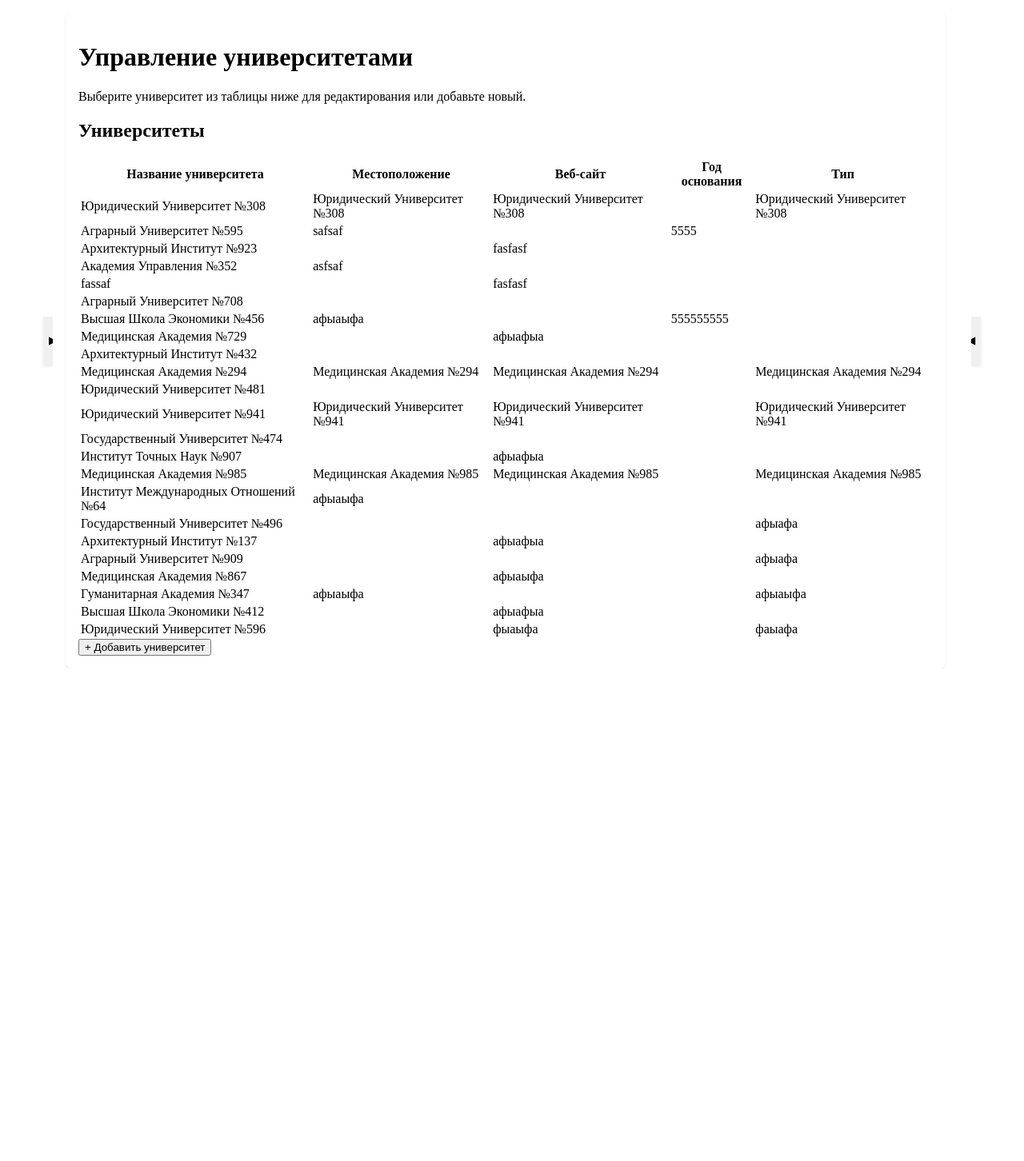
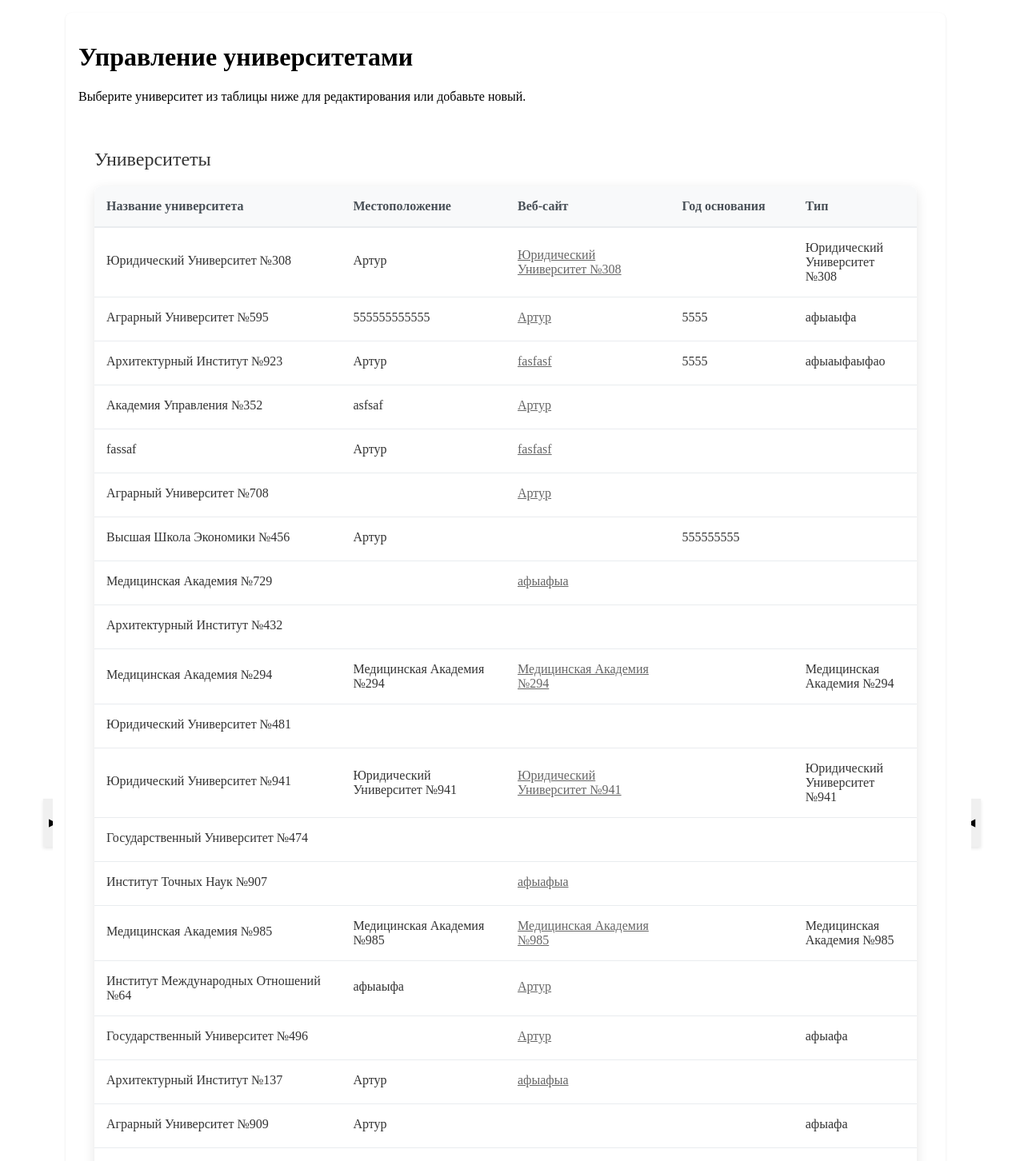
Before and after one commit to Apozoic/content-management, a React (Create React App) app: page / in a window 1280 px wide. Shown: the top 1452 px of the page at 80% size. Before the commit the page ends 836 px from the top, so only its background shows below. Built offline with nearby package versions, Linux system fonts and the light colour scheme; data requests are answered from the project's data file.

Commit message:
Внешний вид таблицы

```diff
--- a/db.json
+++ b/db.json
@@ -3,7 +3,7 @@
     {
       "id": "64f3",
       "name": "Юридический Университет №308",
-      "location": "Юридический Университет №308",
+      "location": "Артур",
       "website": "Юридический Университет №308",
       "founded": null,
       "type": "Юридический Университет №308"
@@ -11,31 +11,31 @@
     {
       "id": "777d",
       "name": "Аграрный Университет №595",
-      "location": "safsaf",
-      "website": "",
+      "location": "555555555555",
+      "website": "Артур",
       "founded": 5555,
-      "type": ""
+      "type": "афыаыфа"
     },
     {
       "id": "c13a",
       "name": "Архитектурный Институт №923",
-      "location": "",
+      "location": "Артур",
       "website": "fasfasf",
-      "founded": null,
-      "type": ""
+      "founded": 5555,
+      "type": "афыаыфаыфао"
     },
     {
       "id": "13a0",
       "name": "Академия Управления №352",
       "location": "asfsaf",
-      "website": "",
+      "website": "Артур",
       "founded": null,
       "type": ""
     },
     {
       "id": "af97",
       "name": "fassaf",
-      "location": "",
+      "location": "Артур",
       "website": "fasfasf",
       "founded": null,
       "type": ""
@@ -44,14 +44,14 @@
       "id": "4ad7",
       "name": "Аграрный Университет №708",
       "location": "",
-      "website": "",
+      "website": "Артур",
       "founded": null,
       "type": ""
     },
     {
       "id": "5c64",
       "name": "Высшая Школа Экономики №456",
-      "location": "афыаыфа",
+      "location": "Артур",
       "website": "",
       "founded": 555555555,
       "type": ""
@@ -124,7 +124,7 @@
       "id": "d96c",
       "name": "Институт Международных Отношений №64",
       "location": "афыаыфа",
-      "website": "",
+      "website": "Артур",
       "founded": null,
       "type": ""
     },
@@ -132,14 +132,14 @@
       "id": "3156",
       "name": "Государственный Университет №496",
       "location": "",
-      "website": "",
+      "website": "Артур",
       "founded": null,
       "type": "афыафа"
     },
     {
       "id": "7263",
       "name": "Архитектурный Институт №137",
-      "location": "",
+      "location": "Артур",
       "website": "афыафыа",
       "founded": null,
       "type": ""
@@ -147,7 +147,7 @@
     {
       "id": "e4f9",
       "name": "Аграрный Университет №909",
-      "location": "",
+      "location": "Артур",
       "website": "",
       "founded": null,
       "type": "афыафа"
@@ -156,15 +156,15 @@
       "id": "7620",
       "name": "Медицинская Академия №867",
       "location": "",
-      "website": "афыаыфа",
-      "founded": null,
+      "website": "maryadi.com",
+      "founded": 55555,
       "type": ""
     },
     {
       "id": "db3d",
       "name": "Гуманитарная Академия №347",
       "location": "афыаыфа",
-      "website": "",
+      "website": "11111",
       "founded": null,
       "type": "афыаыфа"
     },
@@ -183,6 +183,54 @@
       "website": "фыаыфа",
       "founded": null,
       "type": "фаыафа"
+    },
+    {
+      "id": "8453",
+      "name": "Технический Университет №959",
+      "location": "",
+      "website": "Артур",
+      "founded": null,
+      "type": ""
+    },
+    {
+      "id": "7bda",
+      "name": "Институт Точных Наук №816",
+      "location": "",
+      "website": "Артур",
+      "founded": null,
+      "type": ""
+    },
+    {
+      "id": "dc74",
+      "name": "Государственный Университет №848",
+      "location": "",
+      "website": "Артур",
+      "founded": null,
+      "type": ""
+    },
+    {
+      "id": "8f56",
+      "name": "Архитектурный Институт №309",
+      "location": "",
+      "website": "Артур",
+      "founded": null,
+      "type": ""
+    },
+    {
+      "id": "430b",
+      "name": "Технический Университет №847",
+      "location": "",
+      "website": "Артур",
+      "founded": null,
+      "type": ""
+    },
+    {
+      "id": "12f7",
+      "name": "Юридический Университет №504",
+      "location": "",
+      "website": "Артур",
+      "founded": null,
+      "type": ""
     }
   ]
 }
--- a/src/components/UniversityTable.css
+++ b/src/components/UniversityTable.css
@@ -1,26 +1,159 @@
-/* UniversityTable.css */
-/* UniversityTable.css */
-.status-message {
-    padding: 10px;
-    margin-bottom: 15px;
-    border-radius: 4px;
-    text-align: center;
-    animation: fade-in 0.3s ease-in-out;
+/* Основной контейнер таблицы */
+.university-table-container {
+    width: 100%;
+    padding: 20px;
+    box-sizing: border-box;
   }
 
-  .status-message.success {
-    background-color: #d4edda;
-    color: #155724;
-    border: 1px solid #c3e6cb;
+  /* Заголовок таблицы */
+  .modern-table-title {
+    margin-bottom: 20px;
+    font-size: 24px;
+    color: #333;
+    font-weight: 500;
   }
 
-  .status-message.error {
-    background-color: #f8d7da;
-    color: #721c24;
-    border: 1px solid #f5c6cb;
+  /* Обертка таблицы для прокрутки на малых экранах */
+  .modern-table-wrapper {
+    width: 100%;
+    overflow-x: auto;
+    border-radius: 8px;
+    box-shadow: 0 4px 15px rgba(0, 0, 0, 0.1);
   }
 
-  @keyframes fade-in {
-    from { opacity: 0; }
-    to { opacity: 1; }
+  /* Стили для современной таблицы */
+  .modern-table {
+    width: 100%;
+    border-collapse: collapse;
+    border-spacing: 0;
+    border-radius: 8px;
+    overflow: hidden;
+    background-color: white;
   }
+
+  .modern-table thead {
+    background-color: #f8f9fa;
+  }
+
+  .modern-table th {
+    padding: 16px 15px;
+    text-align: left;
+    font-weight: 600;
+    color: #495057;
+    border-bottom: 2px solid #e9ecef;
+    white-space: nowrap;
+  }
+
+  .modern-table td {
+    padding: 12px 15px;
+    border-bottom: 1px solid #e9ecef;
+    color: #333;
+    height: 24px; /* Фиксированная высота ячейки */
+    vertical-align: middle;
+  }
+
+  .modern-table tr:last-child td {
+    border-bottom: none;
+  }
+
+  .modern-table tr:hover {
+    background-color: #f8f9fa;
+  }
+
+  /* Стили для ячеек и редактирования */
+  .cell-content {
+    min-height: 22px;
+    cursor: pointer;
+    padding: 4px 0;
+    display: block;
+    width: 100%;
+  }
+
+  /* Подсветка ячейки при наведении */
+.cell-content:hover {
+    background-color: #f0f0f0;
+  }
+
+  .modern-cell-input {
+    width: 100%;
+    border: none;
+    background-color: #ffecf0; /* Светло-розовый фон */
+    font-size: inherit;
+    font-family: inherit;
+    color: inherit;
+    padding: 0;
+    margin: 0;
+    height: 100%;
+    outline: none;
+    box-sizing: border-box;
+  }
+
+  /* Стили для состояния загрузки */
+  .modern-loading {
+    display: flex;
+    flex-direction: column;
+    align-items: center;
+    justify-content: center;
+    height: 200px;
+    width: 100%;
+  }
+
+  .spinner {
+    width: 40px;
+    height: 40px;
+    border: 4px solid rgba(0, 0, 0, 0.1);
+    border-radius: 50%;
+    border-left-color: #4a90e2;
+    animation: spin 1s linear infinite;
+    margin-bottom: 15px;
+  }
+
+  @keyframes spin {
+    0% {
+      transform: rotate(0deg);
+    }
+    100% {
+      transform: rotate(360deg);
+    }
+  }
+
+  /* Адаптивность для маленьких экранов */
+  @media (max-width: 768px) {
+    .modern-table th,
+    .modern-table td {
+      padding: 10px 8px;
+      font-size: 14px;
+    }
+
+    .modern-table-title {
+      font-size: 20px;
+    }
+  }
+
+  /* Стили для ссылок на веб-сайты */
+.website-link {
+    color: #666666; /* Неактивный серый цвет для всех ссылок */
+    text-decoration: underline; /* Подчеркивание для визуальной идентификации ссылок */
+    cursor: pointer;
+  }
+
+  /* Переопределяем стандартные стили для посещенных ссылок */
+  .website-link:visited {
+    color: #666666; /* Тот же неактивный цвет для посещенных ссылок */
+  }
+
+  /* Стиль при наведении для обратной связи пользователю */
+  .website-link:hover {
+    color: #666666; /* Сохраняем тот же цвет */
+    text-decoration: underline; /* Сохраняем подчеркивание */
+  }
+
+  /* Стиль для активного состояния */
+  .website-link:active {
+    color: #666666; /* Сохраняем тот же цвет */
+  }
+
+  /* Убираем обводку фокуса */
+  .website-link:focus {
+    outline: none;
+  }
--- a/src/components/UniversityTable.js
+++ b/src/components/UniversityTable.js
@@ -1,15 +1,7 @@
-import React from 'react';
+import React, { useMemo, useCallback } from 'react';
+import { useTable } from 'react-table';
 import { useUniversityTable } from './useUniversityTable';
 import './UniversityTable.css';
-
-// Константы
-const COLUMN_HEADERS = [
-  "Название университета",
-  "Местоположение",
-  "Веб-сайт",
-  "Год основания",
-  "Тип"
-];
 
 function UniversityTable() {
   const {
@@ -23,62 +15,178 @@ function UniversityTable() {
     saveChanges
   } = useUniversityTable();
 
-  // Обработчик нажатия клавиш
-  const handleKeyDown = (e) => {
+  // Обработчик нажатия клавиш при редактировании - обернут в useCallback
+  const handleKeyDown = useCallback((e) => {
     if (e.key === 'Enter') saveChanges();
     if (e.key === 'Escape') cancelEditing();
-  };
+  }, [saveChanges, cancelEditing]);
 
-  // Рендеринг ячейки
-  const renderCell = (cell, rowIndex, colIndex) => {
+  // Рендерим ячейку с возможностью редактирования
+  // Рендерим ячейку с возможностью редактирования
+const renderCell = useCallback((value, rowIndex, colIndex) => {
     const isEditing = editingCell?.row === rowIndex && editingCell?.col === colIndex;
-    const cellClass = `table-cell ${isEditing ? 'editing' : ''} ${colIndex === 0 ? 'name-column' : ''}`;
 
+    if (isEditing) {
       return (
-      <td
-        key={colIndex}
-        className={cellClass}
-        onClick={() => startEditing(rowIndex, colIndex)}
-      >
-        {isEditing ? (
         <input
           type="text"
-            className="cell-input"
+          className="modern-cell-input"
           value={editValue}
           onChange={handleInputChange}
           onKeyDown={handleKeyDown}
           onBlur={saveChanges}
           autoFocus
         />
-        ) : cell}
-      </td>
       );
-  };
+    }
+
+    // Особая обработка для колонки "Веб-сайт" (индекс 2)
+    if (colIndex === 2 && value) {
+      // Проверяем наличие протокола в URL
+      let href = value;
+      if (value && !value.startsWith('http://') && !value.startsWith('https://')) {
+        href = `https://${value}`;
+      }
+
+      return (
+        <div
+          className="cell-content"
+          onClick={() => startEditing(rowIndex, colIndex)}
+        >
+          <a
+            href={href}
+            className="website-link"
+            target="_blank"
+            rel="noopener noreferrer"
+            onClick={(e) => {
+              // Предотвращаем переход по ссылке при клике (только если нужно)
+              // e.preventDefault();
+
+              // Предотвращаем запуск режима редактирования
+              e.stopPropagation();
+            }}
+          >
+            {value}
+          </a>
+        </div>
+      );
+    }
+
+    // Для обычных ячеек
+    return (
+      <div
+        className="cell-content"
+        onClick={() => startEditing(rowIndex, colIndex)}
+      >
+        {value}
+      </div>
+    );
+  }, [editingCell, editValue, handleInputChange, handleKeyDown, saveChanges, startEditing]);
+
+
+  // Преобразуем данные для react-table
+  const data = useMemo(() => {
+    return tableData.map((row, index) => ({
+      name: row[0],
+      location: row[1],
+      website: row[2],
+      founded: row[3],
+      type: row[4],
+      id: index
+    }));
+  }, [tableData]);
+
+  // Определение колонок для react-table
+  const columns = useMemo(() => [
+    {
+      Header: 'Название университета',
+      accessor: 'name',
+      width: '30%',
+      Cell: ({ row }) => renderCell(row.original.name, row.index, 0)
+    },
+    {
+      Header: 'Местоположение',
+      accessor: 'location',
+      width: '20%',
+      Cell: ({ row }) => renderCell(row.original.location, row.index, 1)
+    },
+    {
+      Header: 'Веб-сайт',
+      accessor: 'website',
+      width: '20%',
+      Cell: ({ row }) => renderCell(row.original.website, row.index, 2)
+    },
+    {
+      Header: 'Год основания',
+      accessor: 'founded',
+      width: '15%',
+      Cell: ({ row }) => renderCell(row.original.founded, row.index, 3)
+    },
+    {
+      Header: 'Тип',
+      accessor: 'type',
+      width: '15%',
+      Cell: ({ row }) => renderCell(row.original.type, row.index, 4)
+    }
+  ], [renderCell]);
+
+  // Инициализируем react-table
+  const {
+    getTableProps,
+    getTableBodyProps,
+    headerGroups,
+    rows,
+    prepareRow
+  } = useTable({ columns, data });
+
+  if (isLoading) {
+    return (
+      <div className="university-table-container">
+        <div className="modern-loading">
+          <div className="spinner"></div>
+          <p>Загрузка данных...</p>
+        </div>
+      </div>
+    );
+  }
 
   return (
     <div className="university-table-container">
-      <h2>Университеты</h2>
+      <h2 className="modern-table-title">Университеты</h2>
 
-      {isLoading ? (
-        <div className="loading">Загрузка данных...</div>
-      ) : (
-        <table className="university-table">
+      <div className="modern-table-wrapper">
+        <table className="modern-table" {...getTableProps()}>
           <thead>
-            <tr>
-              {COLUMN_HEADERS.map((header, index) => (
-                <th key={index}>{header}</th>
+            {headerGroups.map((headerGroup, hgIndex) => (
+              <tr {...headerGroup.getHeaderGroupProps()} key={`header-group-${hgIndex}`}>
+                {headerGroup.headers.map((column, colIndex) => (
+                  <th
+                    {...column.getHeaderProps()}
+                    style={{ width: column.width }}
+                    key={`header-${colIndex}`}
+                  >
+                    {column.render('Header')}
+                  </th>
                 ))}
               </tr>
+            ))}
           </thead>
-          <tbody>
-            {tableData.map((row, rowIndex) => (
-              <tr key={rowIndex}>
-                {row.map((cell, colIndex) => renderCell(cell, rowIndex, colIndex))}
+          <tbody {...getTableBodyProps()}>
+            {rows.map((row, rowIndex) => {
+              prepareRow(row);
+              return (
+                <tr {...row.getRowProps()} key={`row-${rowIndex}`}>
+                  {row.cells.map((cell, cellIndex) => (
+                    <td {...cell.getCellProps()} key={`cell-${rowIndex}-${cellIndex}`}>
+                      {cell.render('Cell')}
+                    </td>
+                  ))}
                 </tr>
-            ))}
+              );
+            })}
           </tbody>
         </table>
-      )}
+      </div>
     </div>
   );
 }
```
Also changed, not shown: src/pages/WelcomePage.css (+30 -14 lines). Lines whose indentation alone changed are shown as unchanged.
